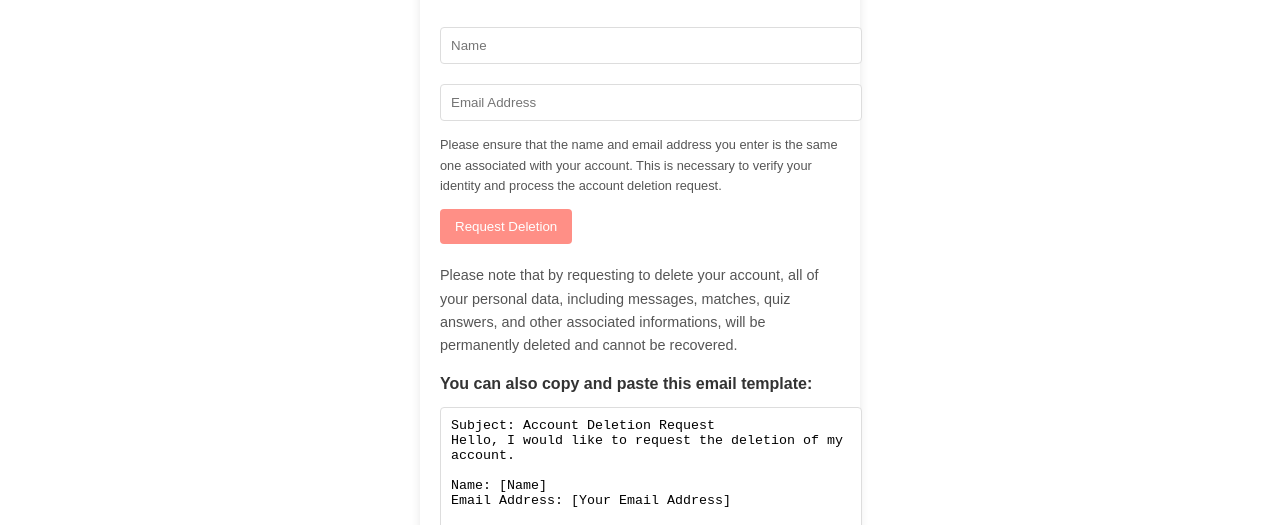
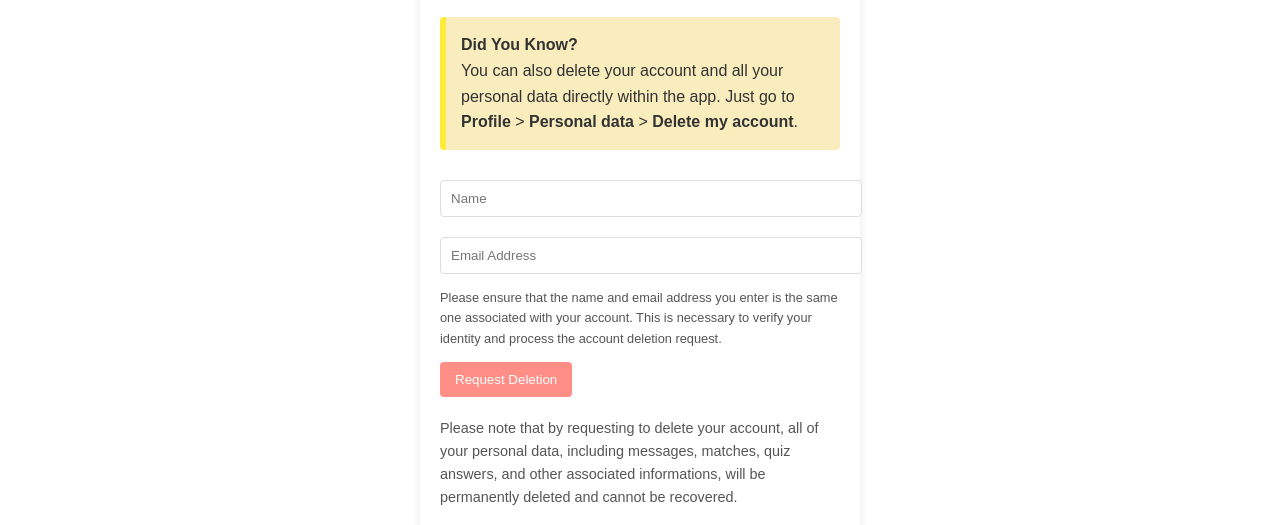
Before and after one commit to Lovzy-app/Lovzy-app.github.io, a plain HTML site: page account-deletion.html in a window 1280 px wide. Shown: the part 255-780 px from the top of the page. Drawn offline with Linux system fonts and the light colour scheme.

Commit message:
Add info box for account deletion

```diff
--- a/account-deletion.html
+++ b/account-deletion.html
@@ -16,6 +16,11 @@
 
     <div class="form-container">
         <h2>Account Deletion Request</h2>
+
+        <div class="info-box">
+            <strong>Did You Know?</strong><br>
+            You can also delete your account and all your personal data directly within the app. Just go to <strong>Profile</strong> > <strong>Personal data</strong> > <strong>Delete my account</strong>.
+        </div>
 
         <form id="deleteAccountForm">
             <input type="text" id="name" name="name" placeholder="Name" required>
--- a/style.css
+++ b/style.css
@@ -92,3 +92,12 @@ input[type="email"] {
     border-radius: 4px;
     resize: vertical;
 }
+
+.form-container .info-box {
+    background-color: #f9edbe; /* Light yellow background */
+    border-left: 6px solid #ffeb3b; /* Dark yellow border */
+    color: #333;
+    padding: 15px;
+    margin: 20px 0;
+    border-radius: 4px;
+}
```
